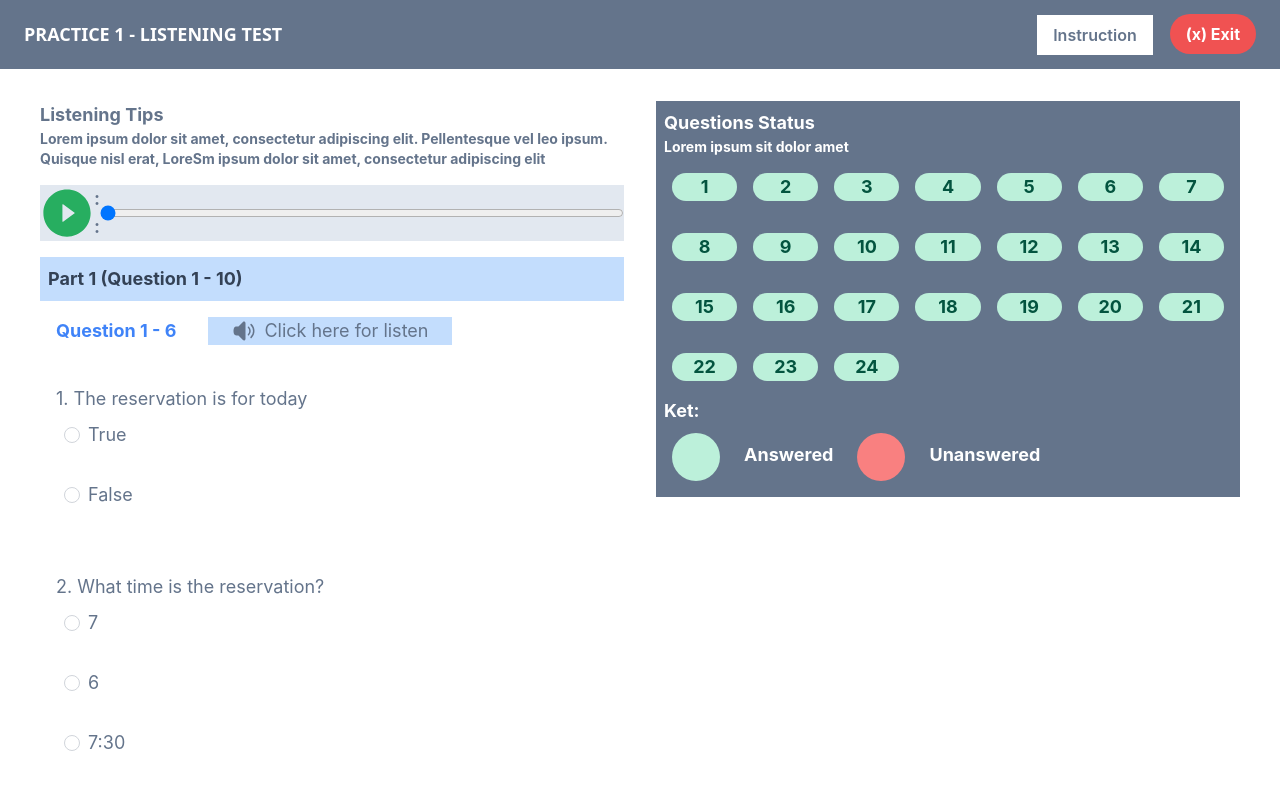
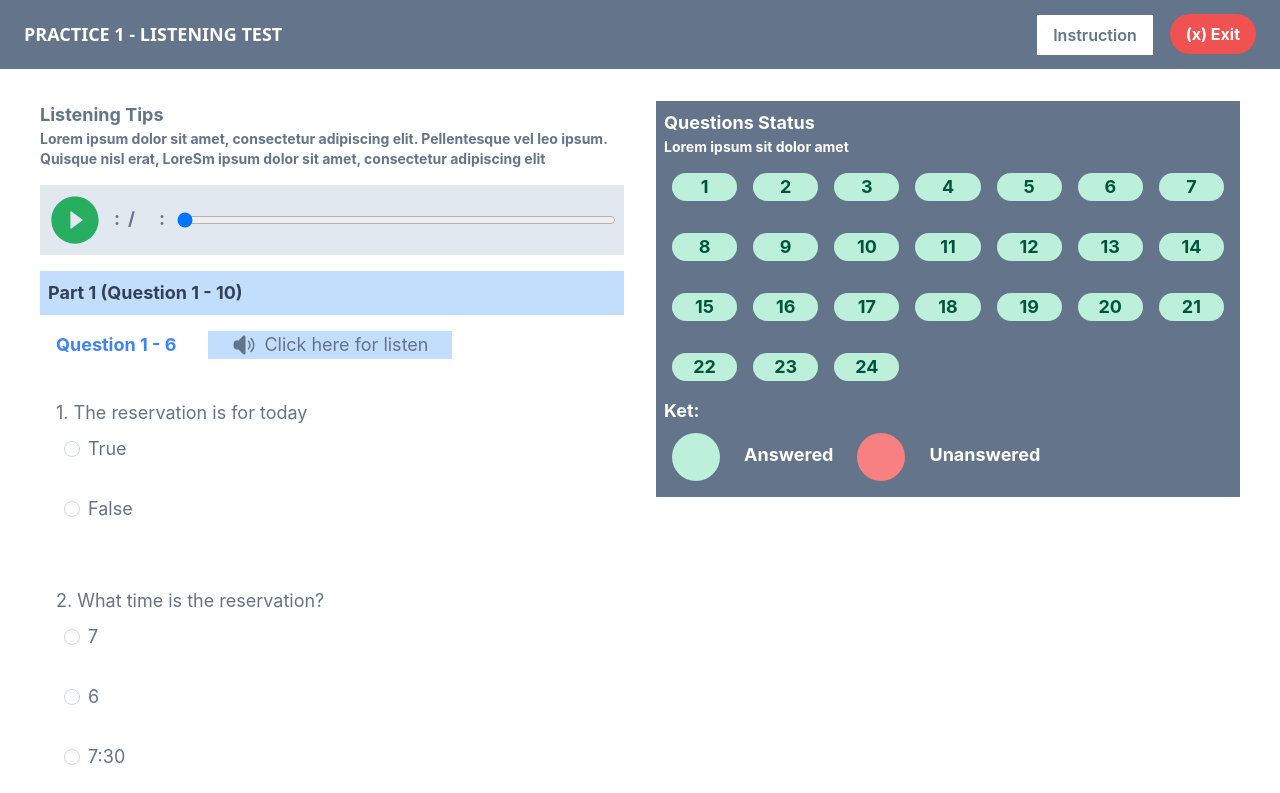
Before and after one commit to salsabilaathika-97/challenge-kobi, a React (Create React App) app: page / in a window 1280 px wide. Shown: the top 793 px of the page. Built offline with nearby package versions, Linux system fonts and the light colour scheme; no server answers.

Commit message:
fix duration position in audio player

```diff
--- a/src/components/AudioPlayer/AudioPlayer.js
+++ b/src/components/AudioPlayer/AudioPlayer.js
@@ -54,7 +54,7 @@ const AudioPlayer = () => {
         }
     }
     return (
-        <div class = "flex flex-row w-full bg-slate-200">
+        <div class = "flex flex-row w-full bg-slate-200 p-2">
             {
                 !isPlaying ? (
                     <button class="justify-center border-collapse bg-transparent" onClick={handlePlay}>
@@ -71,9 +71,10 @@ const AudioPlayer = () => {
                         </button>
                     )
             }
-            <div>
+            <div class = "flex flex-row p-3">
                 <p>{currentTime.min}:{currentTime.sec}</p>
-                <p>{time.min}:{time.sec}</p>
+                <p class = "mx-2">/</p>
+                <p class = "ml-4">{time.min}:{time.sec}</p>
             </div>
             <input
                 type="range"
```
